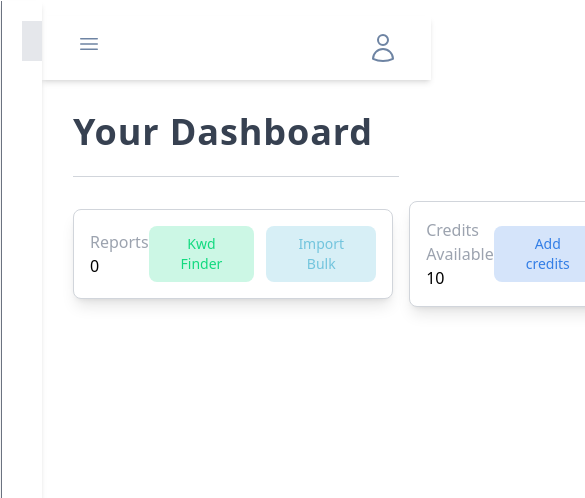
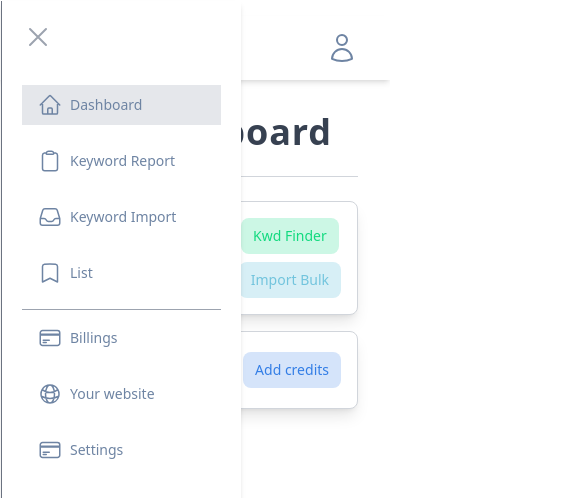
Before and after one commit to atuldedha/pushkar-project, a Next.js app: page / in a window 390 px wide. Shown: the top 498 px of the page, 585 px wide, since content can reach past the window. Built offline with nearby package versions, Linux system fonts and the light colour scheme.

Commit message:
Responsiveness

```diff
--- a/components/HomeCard/HomeCard.js
+++ b/components/HomeCard/HomeCard.js
@@ -11,7 +11,7 @@
   return (
     <div className="w-full flex items-center justify-between bg-white shadow-lg border border-gray-300 p-4 rounded-lg">
       <div className="flex flex-col items-start justify-center">
-        <span className="text-base font-normal font-sans text-gray-400">
+        <span className="text-sm md:text-base font-normal font-sans text-gray-400">
           {text}
         </span>
         {reportsAvailable ? (
@@ -22,16 +22,16 @@
       </div>
 
       {useButton2 ? (
-        <div className="flex items-center space-x-3">
-          <button className="p-2 bg-[#ccf7e5] text-sm text-[#12da7f] font-sans font-normal rounded-lg px-8">
+        <div className="flex flex-col sm:flex-row items-center space-x-0 space-y-2 sm:space-y-0 sm:space-x-3">
+          <button className="p-2 bg-[#ccf7e5] text-sm text-[#12da7f] font-sans font-normal rounded-lg px-3 md:px-8">
             {buttonText1}
           </button>
-          <button className="p-2 bg-[#d7eff6] text-sm text-[#72c4dd] font-sans font-normal rounded-lg px-8">
+          <button className="p-2 bg-[#d7eff6] text-sm text-[#72c4dd] font-sans font-normal rounded-lg px-3 md:px-8">
             {buttonText2}
           </button>
         </div>
       ) : (
-        <button className="bg-[#d5e4fa] p-2 text-sm text-[#337ee6] font-sans font-normal rounded-lg px-8">
+        <button className="bg-[#d5e4fa] p-2 text-sm text-[#337ee6] font-sans font-normal rounded-lg px-3 md:px-8">
           {buttonText1}
         </button>
       )}
--- a/components/Sidebar/Sidebar.js
+++ b/components/Sidebar/Sidebar.js
@@ -6,11 +6,12 @@
   GlobeAltIcon,
   HomeIcon,
   InboxIcon,
+  XMarkIcon,
 } from "@heroicons/react/24/outline";
 import SidebarOptions from "./SidebarOptions/SidebarOptions";
 import { useRouter } from "next/router";
 
-const Sidebar = ({ showSidebar }) => {
+const Sidebar = ({ showSidebar, setShowSidebar }) => {
   const [selected, setSelected] = useState(1);
   const router = useRouter();
 
@@ -43,8 +44,12 @@
         !showSidebar
           ? "opacity-0 -translate-x-[500px] w-0 p-0"
           : "opacity-100 translate-x-[1px] w-60 md:w-72 h-screen mt-px md:mt-0 p-5 md:p-10"
-      } z-10 bg-white overflow-y-scroll transition-all duration-200 ease-in-out flex flex-col items-start border-l-[1px] border-l-gray-500 shadow-md`}
+      } z-10 bg-white absolute top-0 left-0 overflow-y-scroll transition-all duration-200 ease-in-out flex flex-col items-start border-l-[1px] border-l-gray-500 shadow-md`}
     >
+      <XMarkIcon
+        className="h-8 w-8 text-end text-gray-400 mb-8"
+        onClick={() => setShowSidebar(false)}
+      />
       <SidebarOptions
         Icon={HomeIcon}
         text="Dashboard"
--- a/pages/_app.js
+++ b/pages/_app.js
@@ -7,7 +7,7 @@
   const [showSidebar, setShowSidebar] = useState(true);
   return (
     <div className="flex w-full">
-      <Sidebar showSidebar={showSidebar} />
+      <Sidebar showSidebar={showSidebar} setShowSidebar={setShowSidebar} />
       <div className="flex flex-col w-full">
         <Header setShowSidebar={setShowSidebar} />
         <Component {...pageProps} />
--- a/pages/index.js
+++ b/pages/index.js
@@ -15,7 +15,7 @@
 
         <div className="border-b-[1px] border-b-gray-300 w-full my-6" />
 
-        <div className="flex items-center justify-between space-x-4">
+        <div className="flex flex-col md:flex-row md:items-center justify-between space-x-0 space-y-4 md:space-y-0 md:space-x-4">
           <div className="basis-1/2">
             <HomeCard
               text="Reports"
```
